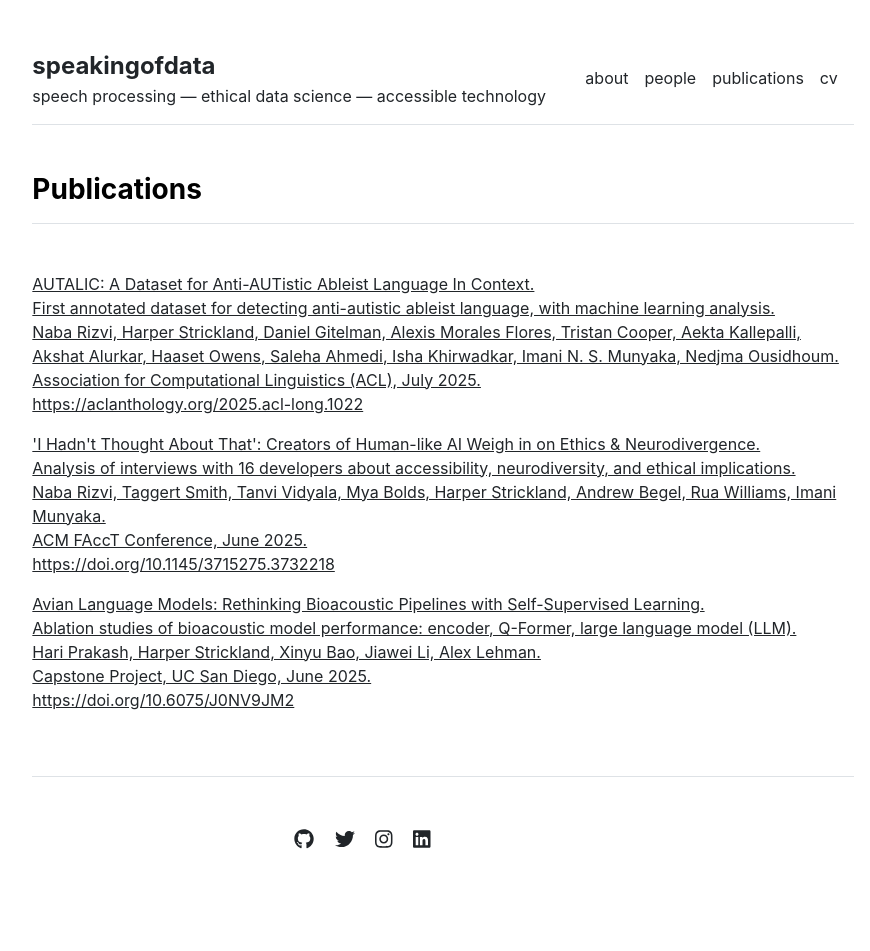
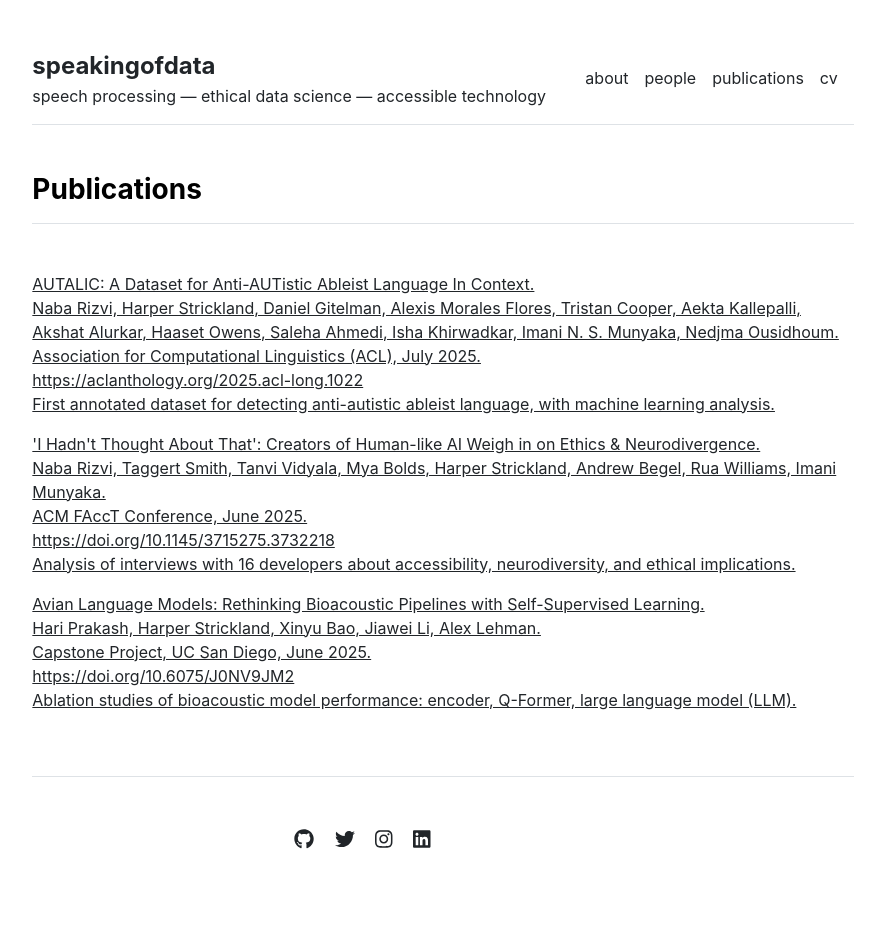
Before and after one commit to speakingofdata/speakingofdata.github.io, a Jekyll site: the page built from publications.md, in a window 1280 px wide. Shown: the whole page, without its empty margins (197-1067 px from the left). Built offline with Jekyll 4.4.1, drawn with Linux system fonts in a browser that asks for light colours; part of the change alters nothing that is shown.

```diff
--- a/_data/publications.yml
+++ b/_data/publications.yml
@@ -1,4 +1,4 @@
 index:
-- {name: 'AUTALIC: A Dataset for Anti-AUTistic Ableist Language In Context.<br>First annotated dataset for detecting anti-autistic ableist language, with machine learning analysis.<br>Naba Rizvi, Harper Strickland, Daniel Gitelman, Alexis Morales Flores, Tristan Cooper, Aekta Kallepalli, Akshat Alurkar, Haaset Owens, Saleha Ahmedi, Isha Khirwadkar, Imani N. S. Munyaka, Nedjma Ousidhoum.<br>Association for Computational Linguistics (ACL), July 2025.<br>https://aclanthology.org/2025.acl-long.1022', url: 'https://aclanthology.org/2025.acl-long.1022'}
-- {name: "'I Hadn't Thought About That': Creators of Human-like AI Weigh in on Ethics & Neurodivergence.<br>Analysis of interviews with 16 developers about accessibility, neurodiversity, and ethical implications.<br>Naba Rizvi, Taggert Smith, Tanvi Vidyala, Mya Bolds, Harper Strickland, Andrew Begel, Rua Williams, Imani Munyaka.<br>ACM FAccT Conference, June 2025.<br>https://doi.org/10.1145/3715275.3732218", url: 'https://doi.org/10.1145/3715275.3732218'}
-- {name: 'Avian Language Models: Rethinking Bioacoustic Pipelines with Self-Supervised Learning.<br>Ablation studies of bioacoustic model performance: encoder, Q-Former, large language model (LLM).<br>Hari Prakash, Harper Strickland, Xinyu Bao, Jiawei Li, Alex Lehman.<br>Capstone Project, UC San Diego, June 2025.<br>https://doi.org/10.6075/J0NV9JM2', url: 'https://doi.org/10.6075/J0NV9JM2'}
+- {name: 'AUTALIC: A Dataset for Anti-AUTistic Ableist Language In Context.<br>Naba Rizvi, Harper Strickland, Daniel Gitelman, Alexis Morales Flores, Tristan Cooper, Aekta Kallepalli, Akshat Alurkar, Haaset Owens, Saleha Ahmedi, Isha Khirwadkar, Imani N. S. Munyaka, Nedjma Ousidhoum.<br>Association for Computational Linguistics (ACL), July 2025.<br>https://aclanthology.org/2025.acl-long.1022<br>First annotated dataset for detecting anti-autistic ableist language, with machine learning analysis.', url: 'https://aclanthology.org/2025.acl-long.1022'}
+- {name: "'I Hadn't Thought About That': Creators of Human-like AI Weigh in on Ethics & Neurodivergence.<br>Naba Rizvi, Taggert Smith, Tanvi Vidyala, Mya Bolds, Harper Strickland, Andrew Begel, Rua Williams, Imani Munyaka.<br>ACM FAccT Conference, June 2025.<br>https://doi.org/10.1145/3715275.3732218<br>Analysis of interviews with 16 developers about accessibility, neurodiversity, and ethical implications.", url: 'https://doi.org/10.1145/3715275.3732218'}
+- {name: 'Avian Language Models: Rethinking Bioacoustic Pipelines with Self-Supervised Learning.<br>Hari Prakash, Harper Strickland, Xinyu Bao, Jiawei Li, Alex Lehman.<br>Capstone Project, UC San Diego, June 2025.<br>https://doi.org/10.6075/J0NV9JM2<br>Ablation studies of bioacoustic model performance: encoder, Q-Former, large language model (LLM).', url: 'https://doi.org/10.6075/J0NV9JM2'}
```
